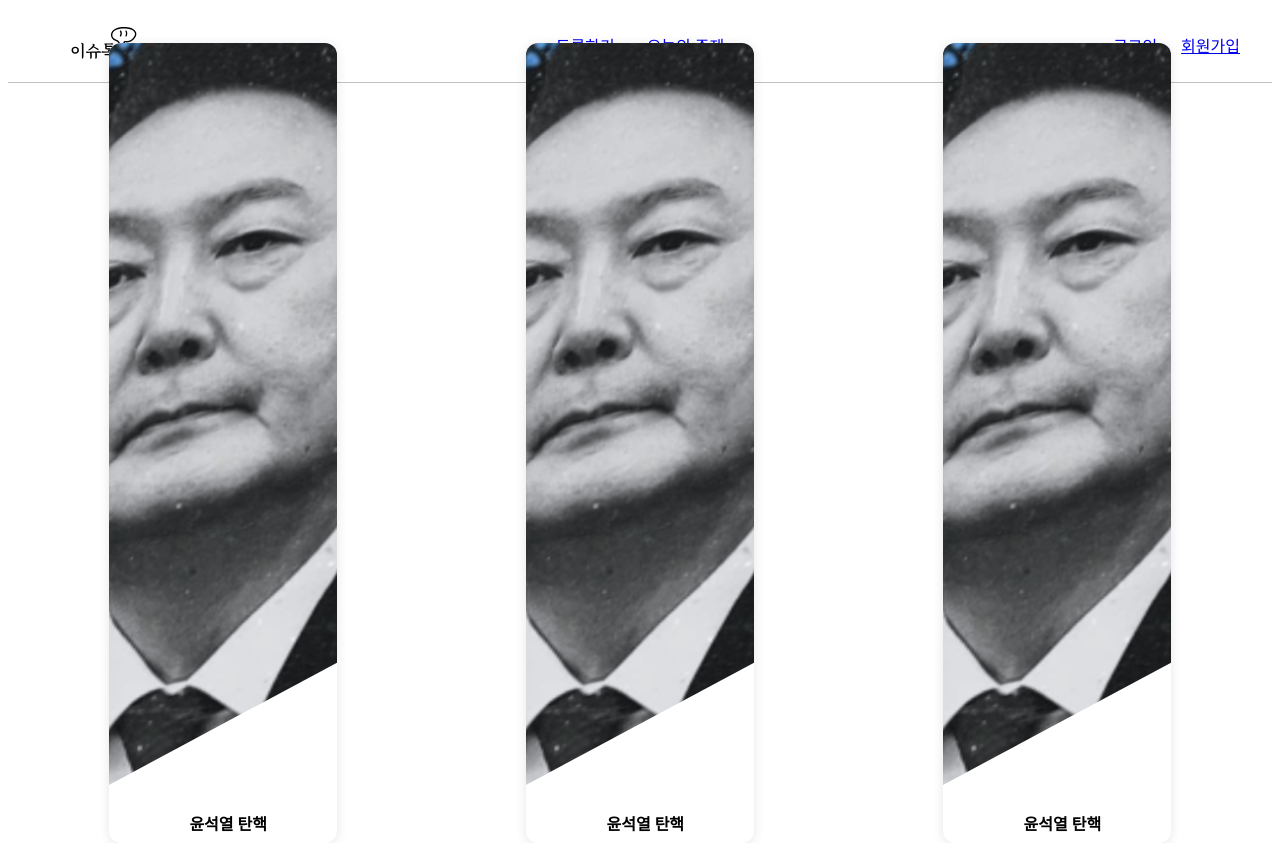
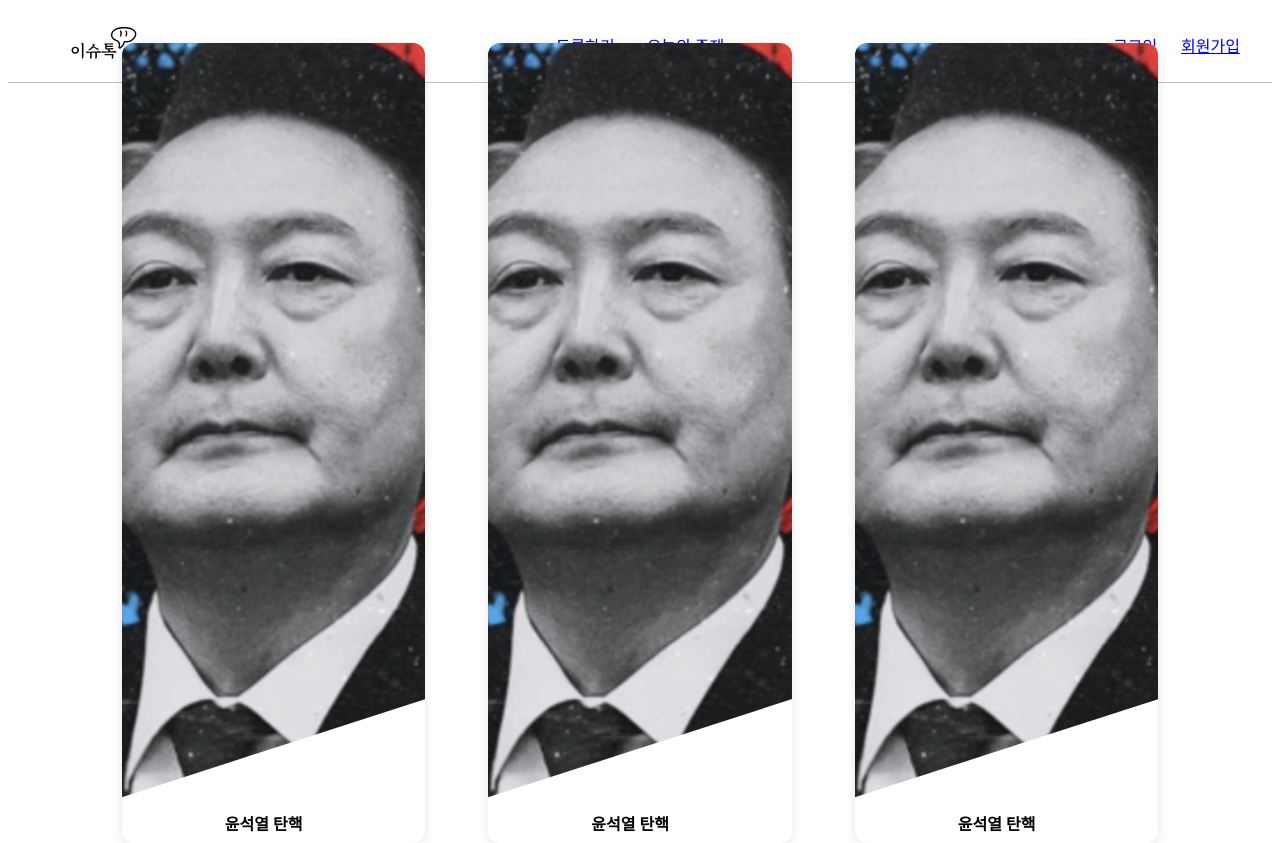
Before and after one commit to issueTalk/issueTalk-Front, a Next.js app: page /today in a window 1280 px wide. Built offline with nearby package versions, Linux system fonts and the light colour scheme.

Commit message:
react/ image

```diff
--- a/src/app/today/page.tsx
+++ b/src/app/today/page.tsx
@@ -18,7 +18,7 @@ const Container =styled.div`
     display: flex;
     justify-content: center;
     align-items: center;
-    gap: 15%;
+    gap: 5%;
 `;
 
 
@@ -26,7 +26,7 @@ function TiltedCard({content,url}) {
   return (
     <Card>
       <TiltedImageWrapper>
-        <Image src={url} alt="카드 이미지" fill />
+        <Image src={url} alt="카드 이미지" fill/>
       </TiltedImageWrapper>
       <Label>{content}</Label>
     </Card>
@@ -34,7 +34,7 @@ function TiltedCard({content,url}) {
 }
 
 const Card = styled.div`
-  width: 18%;
+  width: 24%;
   height: 800px;
   border-radius: 12px;
   overflow: hidden;
@@ -49,7 +49,6 @@ const TiltedImageWrapper = styled.div`
   left: 0;
   width: 100%;
   height: 100%;
-  transform: skewY(-12deg);
   transform-origin: top left;
   overflow: hidden;
 
```
